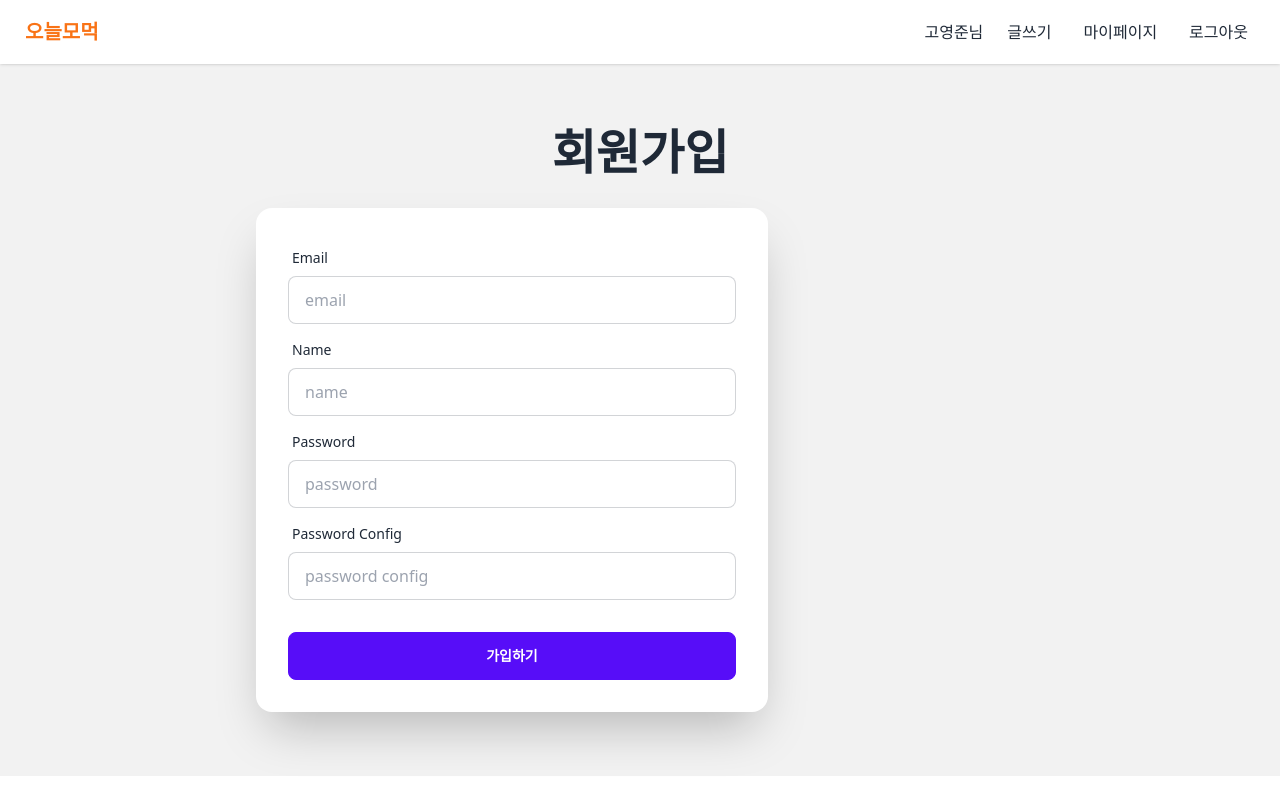
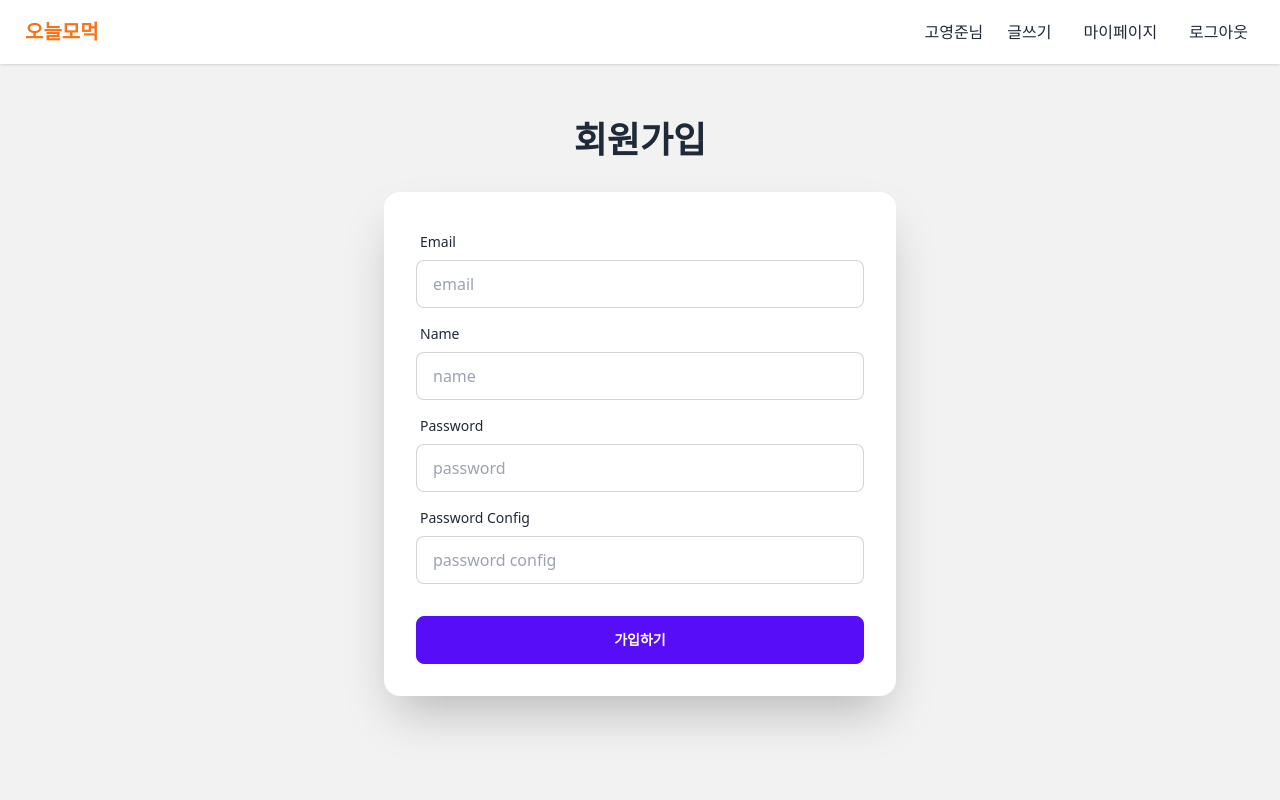
Before and after one commit to cloudedpanther/onulmomuck, a React (Vite) app: page /join in a window 1280 px wide. Built offline with nearby package versions, Linux system fonts and the light colour scheme.

Commit message:
Feat: Change styles of login and join page

```diff
--- a/src/components/Join/index.tsx
+++ b/src/components/Join/index.tsx
@@ -1,10 +1,13 @@
 const Join = () => {
     return (
         <>
-            <div className="flex justify-center py-16 bg-base-200">
-                <div className="flex-col w-3/5">
+            <div
+                className="flex justify-center py-14 bg-base-200"
+                style={{ minHeight: 'calc(100vh - 4rem)' }}
+            >
+                <div className="flex flex-col w-3/5 items-center">
                     <div className="text-center">
-                        <h2 className="text-5xl font-bold mb-8">회원가입</h2>
+                        <h2 className="text-4xl font-bold mb-8">회원가입</h2>
                     </div>
                     <div className="card flex-shrink-0 w-full max-w-lg shadow-2xl bg-base-100">
                         <form className="card-body">
--- a/src/components/Login/index.tsx
+++ b/src/components/Login/index.tsx
@@ -3,10 +3,13 @@ import { Link } from 'react-router-dom'
 const Login = () => {
     return (
         <>
-            <div className="flex justify-center pt-16 h-screen bg-base-200">
-                <div className="flex-col w-3/5">
+            <div
+                className="flex justify-center py-14 bg-base-200"
+                style={{ minHeight: 'calc(100vh - 4rem)' }}
+            >
+                <div className="flex flex-col w-3/5 items-center">
                     <div className="text-center">
-                        <h2 className="text-5xl font-bold mb-8">로그인</h2>
+                        <h2 className="text-4xl font-bold mb-8">로그인</h2>
                     </div>
                     <div className="card flex-shrink-0 w-full max-w-lg shadow-2xl bg-base-100">
                         <form className="card-body">
--- a/src/components/Root/index.tsx
+++ b/src/components/Root/index.tsx
@@ -5,7 +5,7 @@ const Root = () => {
     return (
         <>
             <Header />
-            <main className="pt-16 h-screen box-border">
+            <main className="pt-16 h-full box-border">
                 <Outlet />
             </main>
         </>
```
